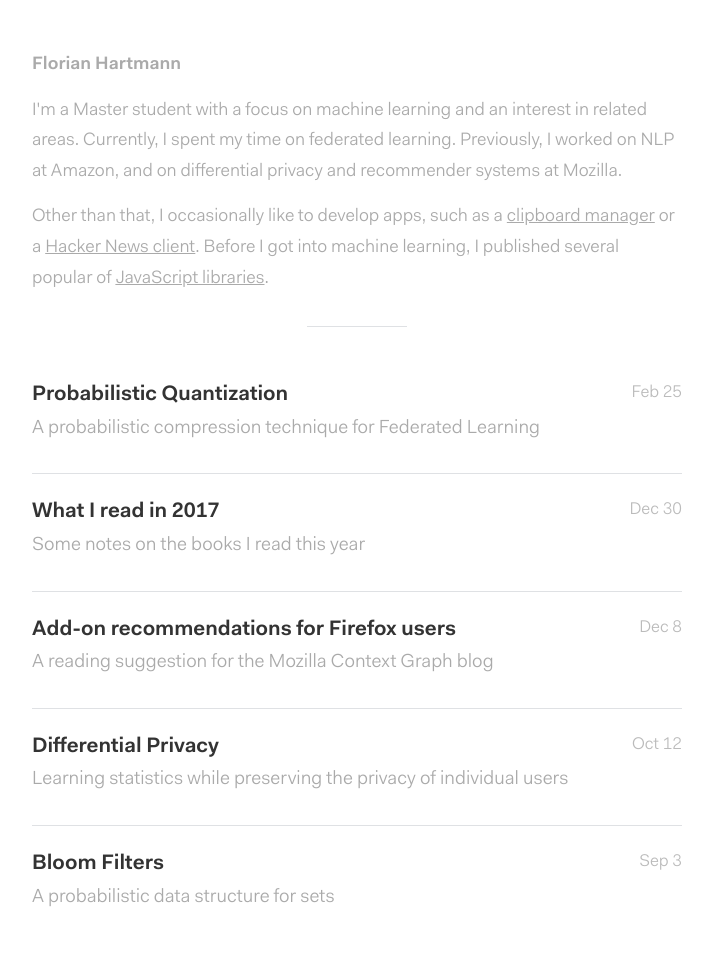
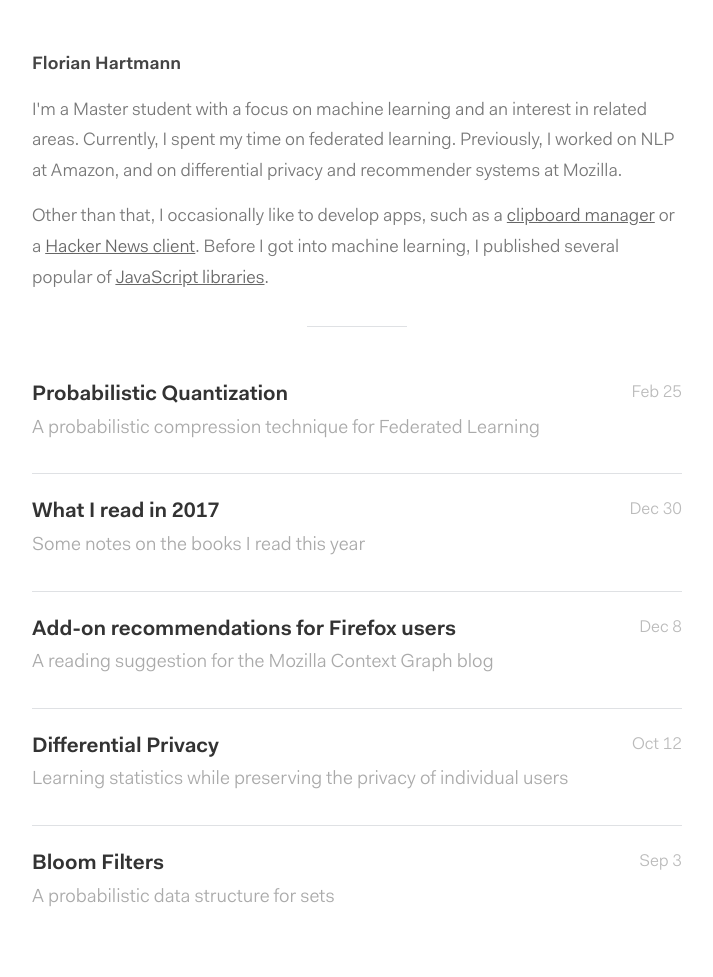
Before and after one commit to florian/florian.github.io, a Jekyll site: the page built from index.html, in a window 1280 px wide. Shown: the whole page, without its empty margins (283-996 px from the left). Built offline with Jekyll 4.4.1, drawn with Linux system fonts in a browser that asks for light colours; the list of posts is cut into pages by our own code.

Commit message:
Update header styles

```diff
--- a/_sass/_layout.scss
+++ b/_sass/_layout.scss
@@ -4,10 +4,15 @@
 
 .header-intro {
     font-size: 18px;
-    color: #aaa;
+    color: #777;
 }
+
+.header-intro h2 {
+    color: #444;
+}
+
 .header-intro a, .header-intro a:visited {
-    color: #aaa;
+    color: #666;
     text-decoration: underline;
 }
 .header-intro a:hover {
```
Also changed, not shown: 2 other files.
